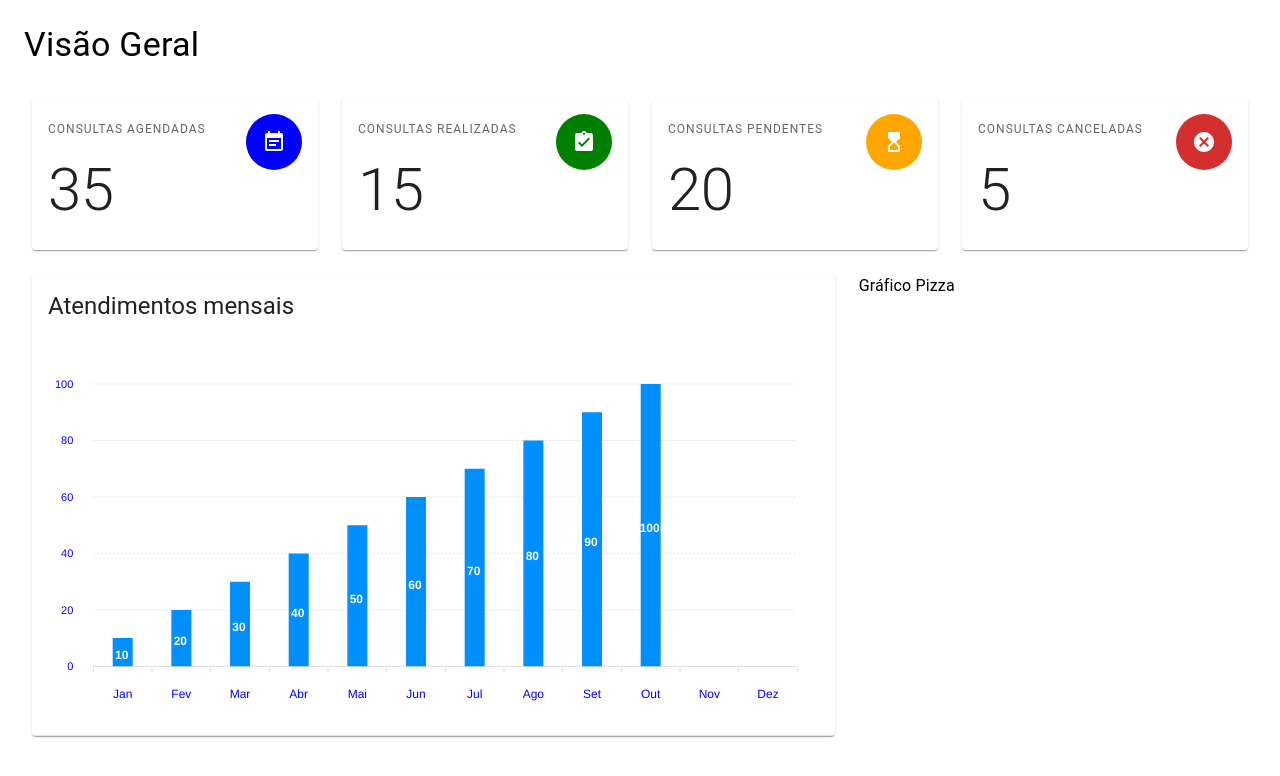
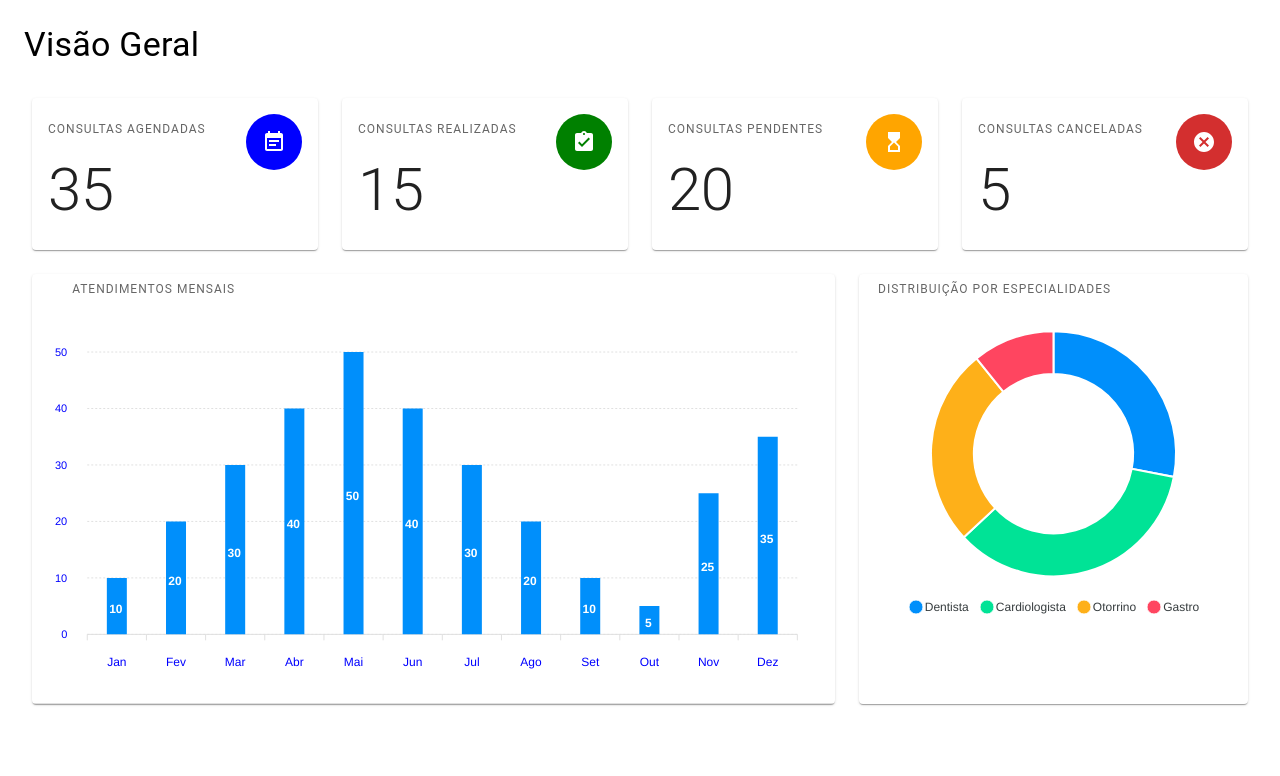
Before and after one commit to mtsteo/projeto-SGACO, a Next.js app: page /home/Home in a window 1280 px wide. Shown: the top 776 px of the page. Built offline with nearby package versions, Linux system fonts and the light colour scheme.

Commit message:
grafico rosquinha Ok !

```diff
--- a/src/pages/home/Home.js
+++ b/src/pages/home/Home.js
@@ -5,8 +5,7 @@ import { ConsultasPendentes } from './sections/ConsultasPendentes.js';
 import { ConsultasCanceladas } from './sections/ConsultasCanceladas.js';
 import { ConsultasRealizadas } from './sections/ConsutasRealizadas.js'
 import { GraficoConsultas } from './sections/GraficoConsultas.js';
-
-const now = new Date().toUTCString().slice();
+import { GraficoEspecialidades } from './sections/GraficoEspecialidades.js'
 
 const Home = () => (
   <>
@@ -71,9 +70,7 @@ const Home = () => (
             md={6}
             lg={4}
           >
-            <Typography>
-              Gráfico Pizza
-            </Typography>
+           <GraficoEspecialidades/>
           </Grid>
         </Grid>
       </Container>
--- a/src/pages/home/sections/GraficoConsultas.js
+++ b/src/pages/home/sections/GraficoConsultas.js
@@ -1,12 +1,12 @@
 import Chart from "react-apexcharts";
-import { Card, CardContent, CardHeader, Divider } from "@mui/material";
+import { Card, CardContent, CardHeader, Divider, Typography } from "@mui/material";
 
 export const GraficoConsultas = () => {
   const series = [
     {
       name: "Quantidade de consultas",
       //Dados que virão do backend
-      data: ["10", "20", "30", "40", "50", "60", "70", "80", "90", "100"],
+      data: ["10", "20", "30", "40", "50", "40", "30", "20", "10", "5","25",'35'],
     },
   ];
   const options = {
@@ -62,7 +62,7 @@ export const GraficoConsultas = () => {
       labels: {
         offsetY: 4,
         style: {
-          colors: 'blue',
+          colors: "blue",
         },
       },
     },
@@ -71,7 +71,7 @@ export const GraficoConsultas = () => {
         formatter: (value) => (value > 0 ? value : `${value}`),
         offsetX: -10,
         style: {
-          colors: 'blue',
+          colors: "blue",
         },
       },
     },
@@ -79,7 +79,13 @@ export const GraficoConsultas = () => {
 
   return (
     <Card sx={{ height: "100%" }}>
-      <CardHeader title="Atendimentos mensais" />
+      <Typography
+        color="text.secondary"
+        variant="overline"
+        sx={{ margin: "5%" }}
+      >
+        Atendimentos mensais
+      </Typography>
       <CardContent>
         <Chart
           height={350}
--- a/src/pages/home/sections/GraficoEspecialidades.js
+++ b/src/pages/home/sections/GraficoEspecialidades.js
@@ -1,9 +1,44 @@
-import React from 'react'
+import Chart from "react-apexcharts";
+import {
+  Card,
+  CardContent,
+  CardHeader,
+  Divider,
+  Typography,
+} from "@mui/material";
 
-function GraficoEspecialidades() {
+export const GraficoEspecialidades = () => {
+  const series = [44, 55, 41, 17];
+
+  const options = {
+    labels: ["Dentista", "Cardiologista", "Otorrino", "Gastro"],
+    dataLabels: {
+      enabled: false,
+    },
+    legend: {
+      position:'bottom'
+    },
+
+  };
+
   return (
-    <div>GraficoEspecialidades</div>
-  )
-}
+    <Card sx={{height:"100%"}} >
+      <Typography
+        color="text.secondary"
+        variant="overline"
+        sx={{ margin: "5%" }}
+      >
+        Distribuição por Especialidades
+      </Typography>
+      <CardContent>
+        <Chart
 
-export default GraficoEspecialidades
+          options={options}
+          series={series}
+          type="donut"
+
+        />
+      </CardContent>
+    </Card>
+  );
+};
```
